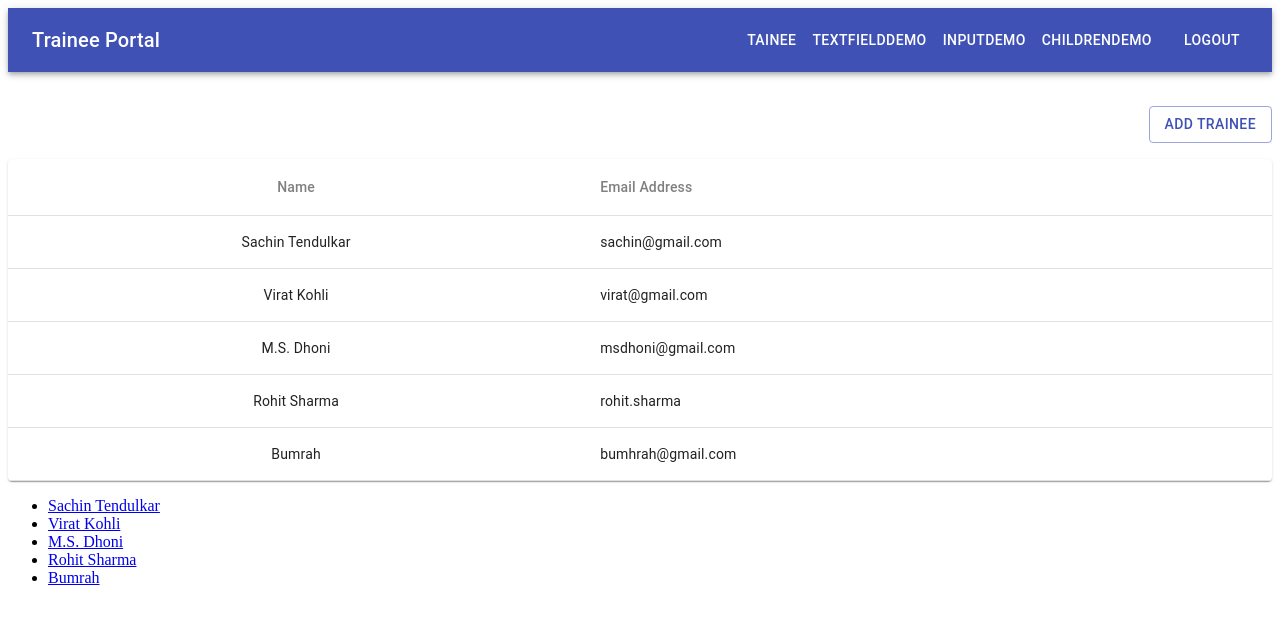
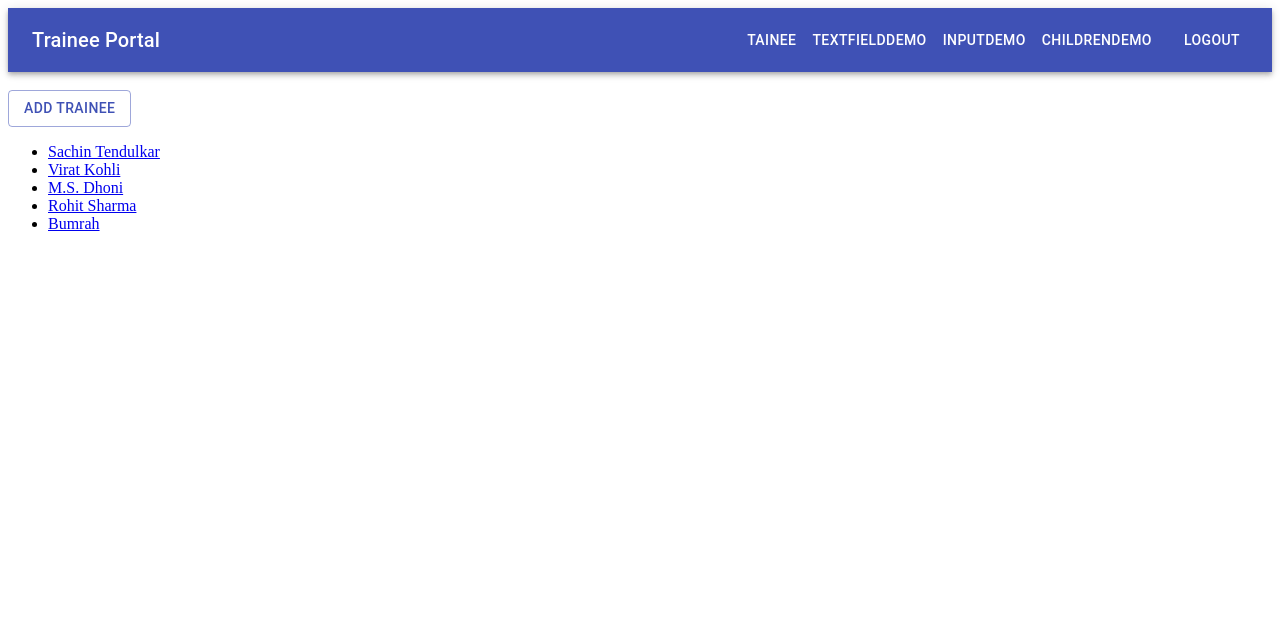
Before and after one commit to vibhor-garg-98/javascript-client, a React (Create React App) app: page /Trainee in a window 1280 px wide. Shown: the top 624 px of the page. Built offline with nearby package versions, Linux system fonts and the light colour scheme.

Commit message:
feat: resolve suggesstion  (#feature/41046)

```diff
--- a/src/pages/ChildrenDemo/ChildrenDemo.jsx
+++ b/src/pages/ChildrenDemo/ChildrenDemo.jsx
@@ -14,20 +14,7 @@ const CalculatorDemo = () => {
       <Text first={7} second={4} operator="+">
         {
           (first, second, result) => (
-            <p>
-              Sum of
-              {' '}
-              {first}
-              {' '}
-              and
-              {' '}
-              {second}
-              {' '}
-              is equal to
-              {' '}
-              {result}
-              {' '}
-            </p>
+            `Sum of ${first} and ${second} is equal to ${result}`
           )
         }
       </Text>
@@ -36,20 +23,7 @@ const CalculatorDemo = () => {
           <Text first={3} second={4} operator="+">
             {
               (first, second, result) => (
-                <>
-                  Sum of
-                  {' '}
-                  {first}
-                  {' '}
-                  and
-                  {' '}
-                  {second}
-                  {' '}
-                  is equal to
-                  {' '}
-                  {result}
-                  {' '}
-                </>
+                `Sum of ${first} and ${second} is equal to ${result}`
               )
             }
           </Text>
--- a/src/pages/Trainee/TraineeList.jsx
+++ b/src/pages/Trainee/TraineeList.jsx
@@ -1,18 +1,8 @@
-import React, { Component, Fragment } from 'react';
+import React, { Component } from 'react';
 import Button from '@material-ui/core/Button';
 import { Link } from 'react-router-dom';
-import { withStyles } from '@material-ui/core/styles';
 import AddDialog from './components/AddDialog/AddDialog';
 import trainee from './data/trainee';
-import Table from './components/Table/Table';
-
-const useStyles = (theme) => ({
-  root: {
-    display: 'flex',
-    justifyContent: 'flex-end',
-    margin: theme.spacing(2, 0, 2),
-  },
-});
 
 class Trainee extends Component {
   constructor(props) {
@@ -23,13 +13,13 @@ class Trainee extends Component {
     };
   }
 
-  onClick = () => {
-    this.setState({ open: true }, () => { console.log(this.state); });
+  openDialog = (status) => {
+    this.setState({ open: status });
   };
 
-  onClose = () => {
-    this.setState({ open: false }, () => { console.log(this.state); });
-  };
+  // onClose = () => {
+  //   this.setState({ open: false }, () => { console.log(this.state); });
+  // };
 
   onSubmit = (data) => {
     this.setState({ open: false }, () => { console.log(data); });
@@ -37,41 +27,19 @@ class Trainee extends Component {
 
   render() {
     const { open } = this.state;
-    const { classes } = this.props;
 
     return (
       <>
-        <div className={classes.root}>
-          <Button variant="outlined" color="primary" onClick={this.onClick}>
-            ADD TRAINEE
-          </Button>
-        </div>
-        <Table
-          id="id"
-          data={trainee}
-          columns={
-            [
-              {
-                field: 'name',
-                label: 'Name',
-                align: 'center',
-              },
-              {
-                field: 'email',
-                label: 'Email Address',
-              },
-            ]
-          }
-        />
-        <AddDialog onClose={this.onClose} onSubmit={() => this.onSubmit} open={open} />
+        <Button variant="outlined" color="primary" onClick={() => this.openDialog(true)}>
+          ADD TRAINEE
+        </Button>
+        <AddDialog onClose={() => this.openDialog(false)} onSubmit={() => this.onSubmit} open={open} />
         <ul>
           {
             trainee && trainee.length && trainee.map((element) => (
-              <Fragment key={element.id}>
-                <li key={element.id}>
-                  <Link to={`/Trainee/${element.id}`}>{element.name}</Link>
-                </li>
-              </Fragment>
+              <li>
+                <Link to={`/Trainee/${element.id}`}>{element.name}</Link>
+              </li>
             ))
           }
         </ul>
@@ -80,4 +48,4 @@ class Trainee extends Component {
   }
 }
 
-export default withStyles(useStyles)(Trainee);
+export default Trainee;
```
